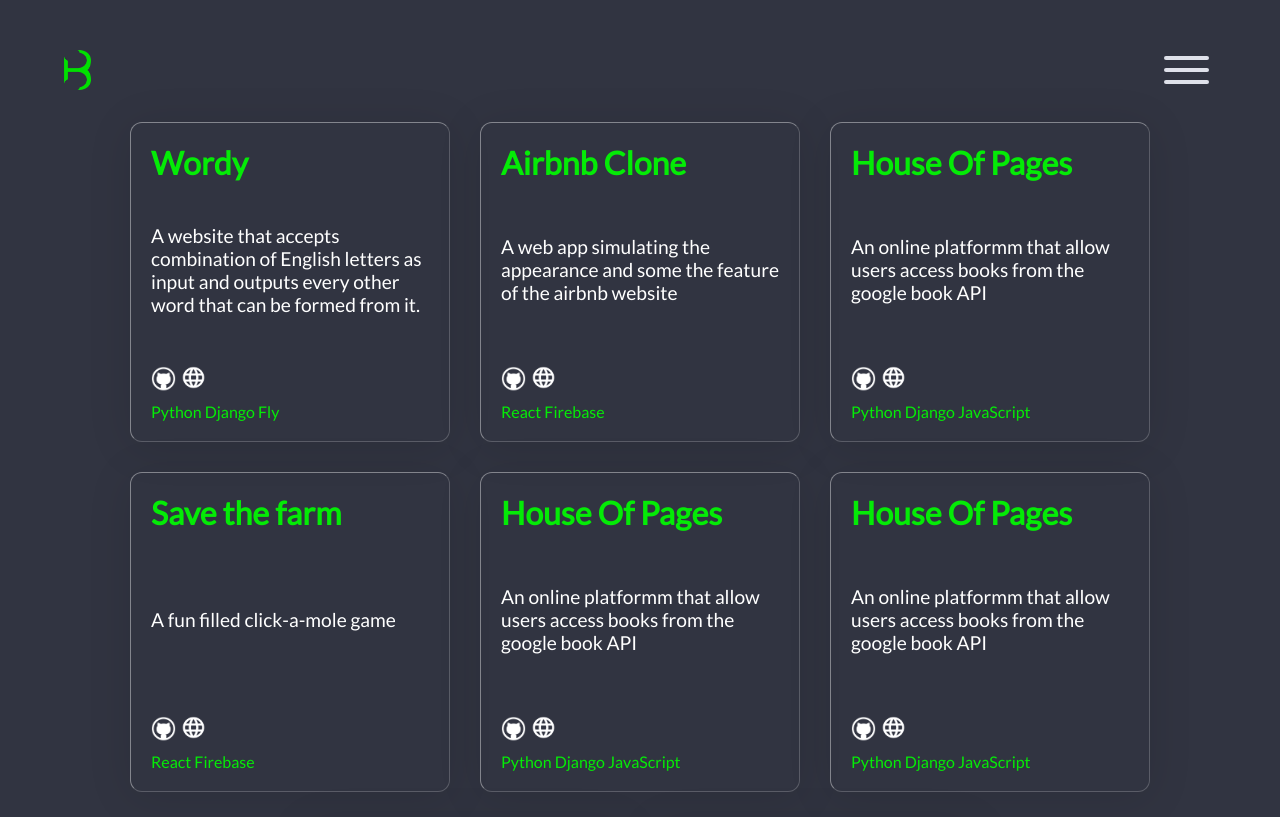
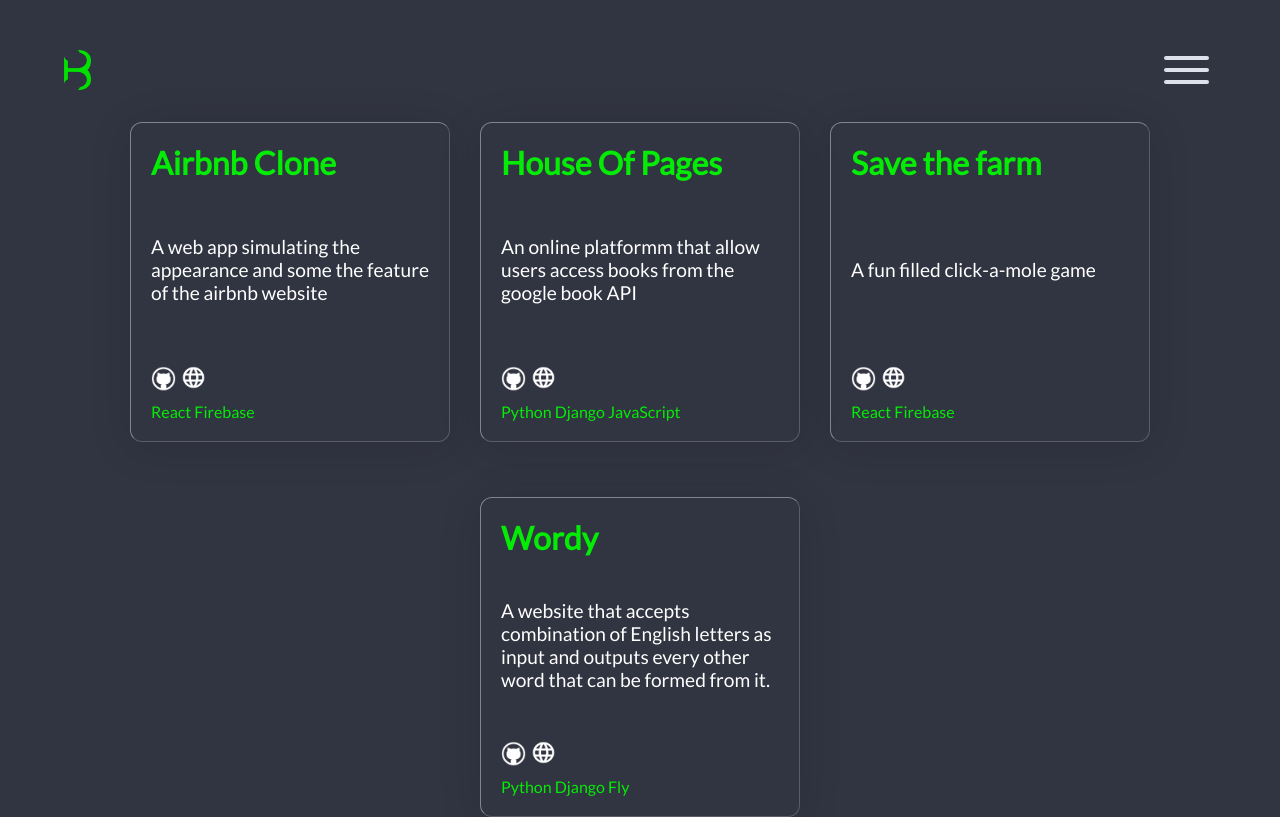
Before and after one commit to JosephBusayo/portfolio, a React (Create React App) app: page /project in a window 1280 px wide. Shown: the top 817 px of the page. Built offline with nearby package versions, Linux system fonts and the light colour scheme.

Commit message:
refactor : basic change in about.js

```diff
--- a/src/components/About.js
+++ b/src/components/About.js
@@ -28,7 +28,7 @@
                 </p>
 
                 <p className="about__p">
-                     I'm a dev team lead at WIP - community where junior developers work together to build real life projects. I'm also a student at <a href="http://classvisa.com"> <span> Classvisa </span> </a>
+                     I'm a part of WIP - community where junior developers work together to build real life projects. I'm also a student at <a href="http://classvisa.com"> <span> Classvisa </span> </a>
                 </p>
 
             </div>
--- a/src/components/ProjectData.js
+++ b/src/components/ProjectData.js
@@ -1,11 +1,4 @@
 const ProjectData = [
-    {
-        title : 'Wordy',
-        description : 'A website that accepts combination of English letters as input and outputs every other word that can be formed from it.',
-        gitlink : 'https://github.com/JosephBusayo/AnagramWeb',
-        livelink : '',
-        tools : 'Python Django Fly '
-    },
 
     {
         title : 'Airbnb Clone',
@@ -26,42 +19,19 @@
     {
         title : 'Save the farm',
         description : 'A fun filled click-a-mole game ',
-        gitlink : 'https://github.com/JosephBusayo/houseofpages',
-        livelink : '',
+        gitlink : 'https://github.com/JosephBusayo/click_a_mole',
+        livelink : 'https://josephbusayo.github.io/click_a_mole/',
         tools : 'React Firebase'
     },
-
     {
-        title : 'House Of Pages',
-        description : 'An online platformm that allow users access books from the google book API ',
-        gitlink : 'https://github.com/JosephBusayo/houseofpages',
+        title : 'Wordy',
+        description : 'A website that accepts combination of English letters as input and outputs every other word that can be formed from it.',
+        gitlink : 'https://github.com/JosephBusayo/AnagramWeb',
         livelink : '',
-        tools : 'Python Django JavaScript'
+        tools : 'Python Django Fly '
     },
 
-    {
-        title : 'House Of Pages',
-        description : 'An online platformm that allow users access books from the google book API ',
-        gitlink : 'https://github.com/JosephBusayo/houseofpages',
-        livelink : '',
-        tools : 'Python Django JavaScript'
-    },
 
-    {
-        title : 'House Of Pages',
-        description : 'An online platformm that allow users access books from the google book API ',
-        gitlink : 'https://github.com/JosephBusayo/houseofpages',
-        livelink : '',
-        tools : 'Python Django JavaScript'
-    },
-
-    {
-        title : 'House Of Pages',
-        description : 'An online platformm that allow users access books from the google book API ',
-        gitlink : 'https://github.com/JosephBusayo/houseofpages',
-        livelink : '',
-        tools : 'Python Django JavaScript'
-    }
 ]
 
 export default ProjectData
```
